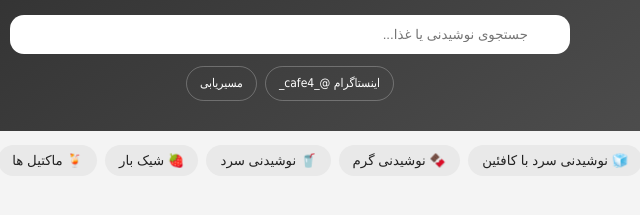
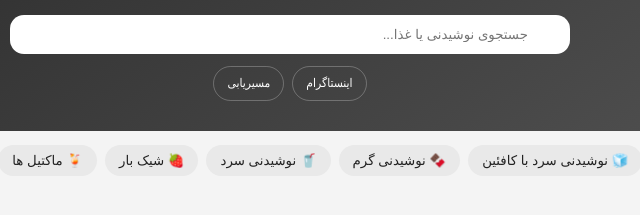
Before and after one commit to ali-work1/cafe4-menu, a plain HTML site: page index.html in a window 1280 px wide. Shown: the part 197-412 px from the top of the page, 350-990 px from the left. Drawn offline with Linux system fonts and the light colour scheme.

Commit message:
index.html

```diff
--- a/index.html
+++ b/index.html
@@ -34,7 +34,7 @@
   <p class="subtitle">ابتدای بلوار معلم، قبل از معلم 1، کافه چهار</p>
   <div class="search"><span>⌕</span><input id="search" type="search" placeholder="جستجوی نوشیدنی یا غذا..." aria-label="جستجو"></div>
   <div class="links">
-    <a href="https://instagram.com/_cafe4_/" target="_blank" rel="noopener">اینستاگرام @_cafe4_</a>
+    <a href="https://instagram.com/_cafe4__/" target="_blank" rel="noopener">اینستاگرام</a>
     <a href="https://www.google.com/maps/search/?api=1&query=ابتدای+بلوار+معلم+قبل+از+معلم+1+کافه+چهار" target="_blank" rel="noopener">مسیریابی</a>
   </div>
 </header>
```
